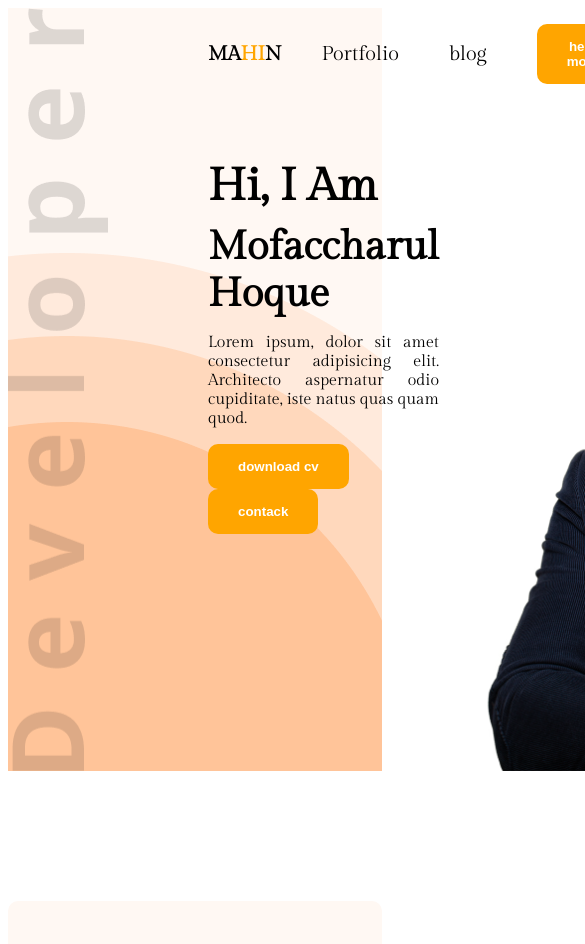
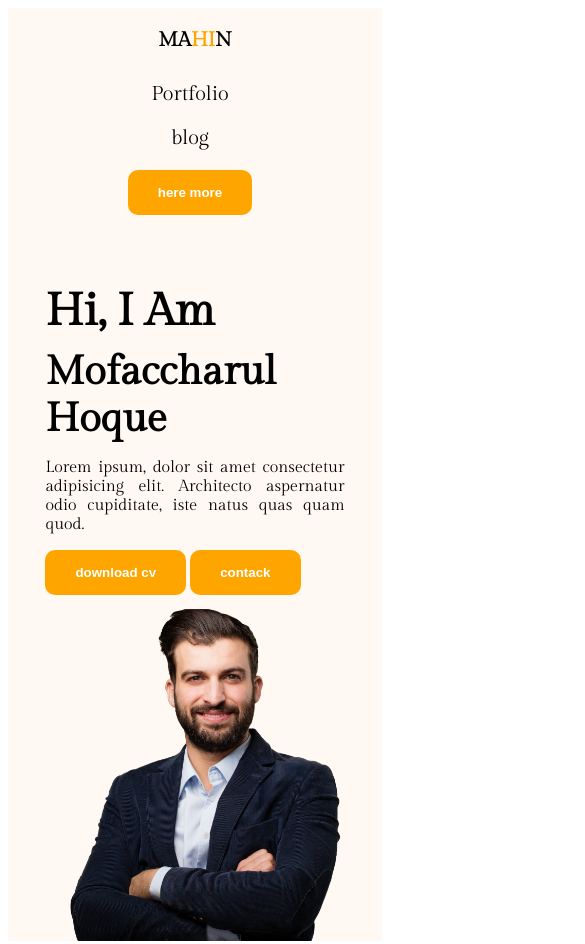
Before and after one commit to mofacchirul/web-devoloper-portfio, a plain HTML site: page index.html in a window 390 px wide. Shown: the top 944 px of the page, 585 px wide, since content can reach past the window. Drawn offline with Linux system fonts and the light colour scheme.

Commit message:
mobil responsive

```diff
--- a/style/portfio.css
+++ b/style/portfio.css
@@ -38,6 +38,8 @@ header{
   background-repeat: no-repeat;
   background-position: top left, bottom right;
 
+
+
 }
   .tittel{
     font-size: 20px ;
@@ -75,9 +77,7 @@ color: black;
     justify-content: space-between;
     margin: 0 35px 0 200px;
   }
-  .banner-contenar{
-    max-width: 580px;
-  }
+
 .banner-tittel{
   font-size: 45px;
   font-weight: 600px;
@@ -96,7 +96,7 @@ color: black;
   color: black;
 }
   .banner-img{
-    width: 580px;
+    width: 100%px;
 
   }
   main{
@@ -141,7 +141,6 @@ box-shadow: 0 6px 50px 0 rgba(0,0,0,0.06) ;
 .skills-discribtion{
   text-align: justify;
   margin-bottom: 0;
-
 }
 
 
@@ -198,3 +197,39 @@ input, textarea{
  margin-bottom:24px ;
  resize: none;
 }
+textarea{
+  height: 200px;
+
+}
+
+
+@media screen and (max-width:576px) {
+  .skills-containar,
+  .resume,
+  .banner,
+  nav ,
+  .ul  {
+    flex-direction: column;
+    width: 80%;
+    margin: 0 auto;
+  }
+.footer ,.about ,.items,.item{
+flex-direction: column;
+padding: 10px;
+
+}
+
+.contack{
+    width: 100%;
+  }
+  input, textarea{
+    width:calc(100% - 20px);
+    padding: 0 10px;
+  }
+ header{
+  background-image: none;
+ }
+
+
+
+}
```
